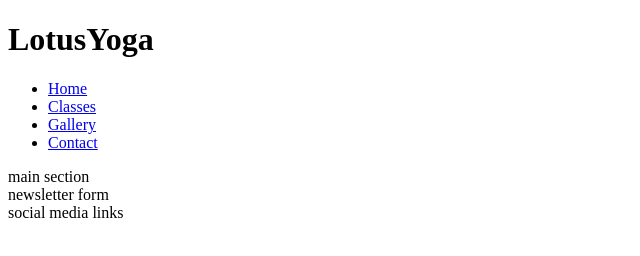
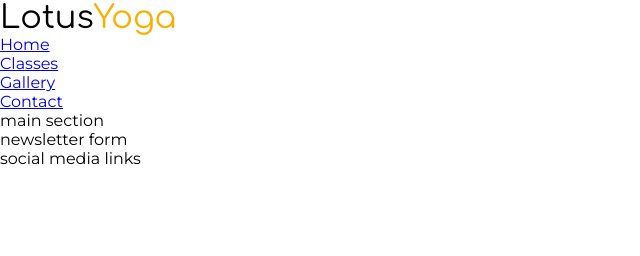
Before and after one commit to Paola62010/lotusyoga, a plain HTML site: page index.html in a window 1280 px wide. Shown: the whole page, without its empty margins (0-640 px from the left). Drawn offline with Linux system fonts and the light colour scheme.

Commit message:
Add import link for google fonts, add font style to headings and body content

```diff
--- a/assets/css/style.css
+++ b/assets/css/style.css
@@ -0,0 +1,23 @@
+@import url('https://fonts.googleapis.com/css2?family=Comfortaa&family=Montserrat&display=swap');
+
+* {
+    margin: 0;
+    padding: 0;
+    border: none;
+}
+
+body {
+    font-family: Montserrat, sans-serif;
+    color: #000000;
+    font-weight: 300;
+}
+
+h1, h2 {
+    font-family: Comfortaa, sans-serif;
+    color: #000000;
+    font-weight: 300;
+}
+
+.yellow {
+    color: #F9B004;
+}
--- a/index.html
+++ b/index.html
@@ -10,7 +10,7 @@
 </head>
 <body>
     <header>
-        <h1>LotusYoga</h1>
+        <h1>Lotus<span class="yellow">Yoga</span></h1>
         <nav>
             <ul>
                 <li>
```
